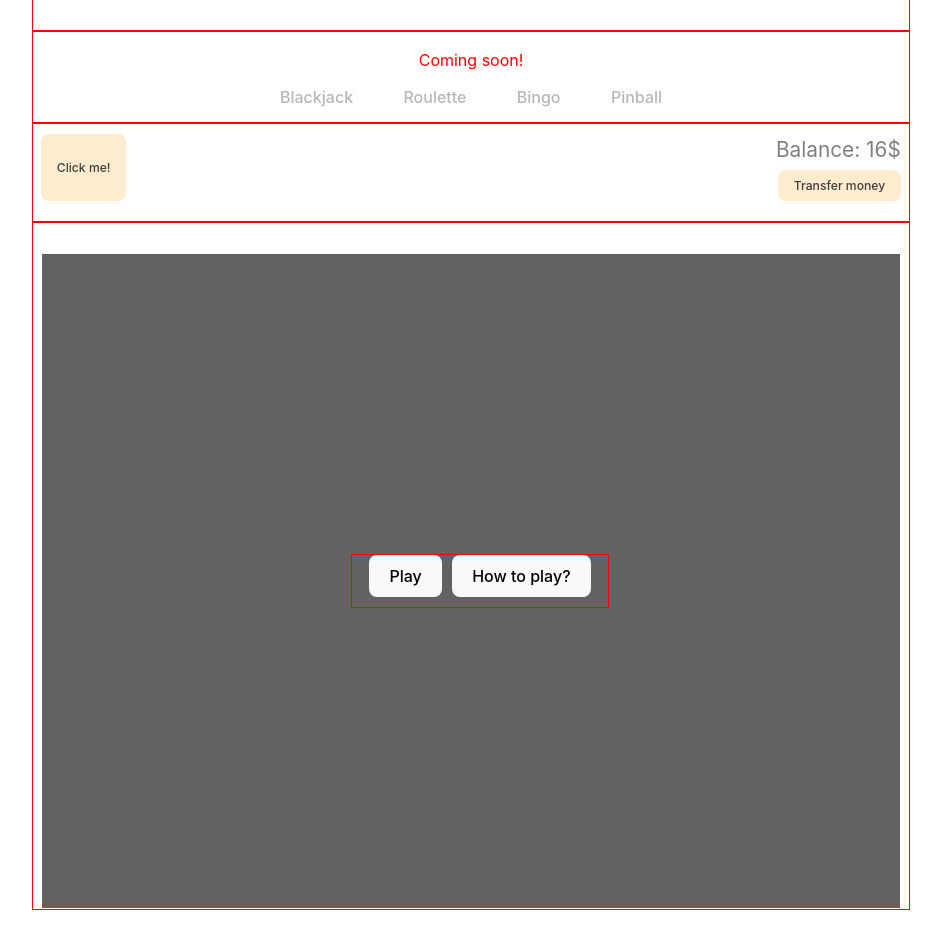
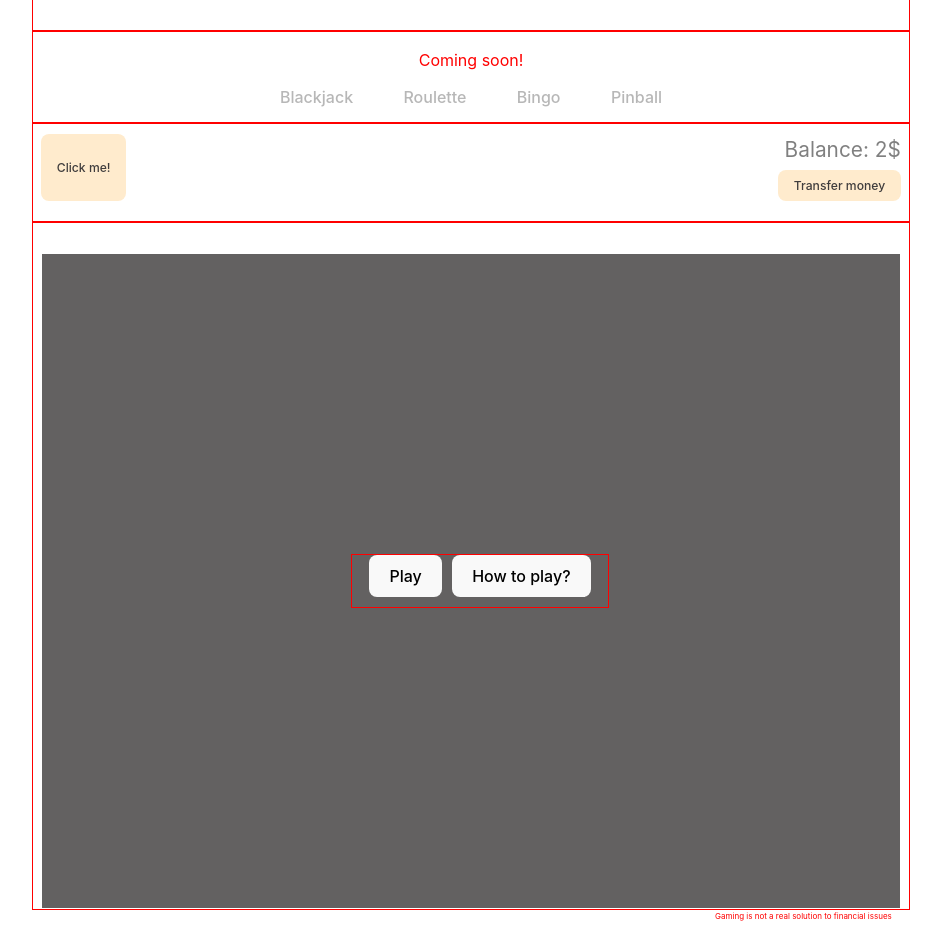
Before and after one commit to Lasis7/Gambling, a Svelte app: page / in a window 1280 px wide. Shown: the part 120-1071 px from the top of the page, without its empty margins (178-1119 px from the left). Built offline with nearby package versions, Linux system fonts and the light colour scheme.

Commit message:
added a funny text

```diff
--- a/src/App.svelte
+++ b/src/App.svelte
@@ -15,7 +15,7 @@
   //VARIABLES RELATED TO: __App.svelte__
   //------------------------------------
 
-  let balance = 16;
+  let balance = 2;
   let gameOver = false;
   $: notEnoughMoney = balance < 4;
 
@@ -303,7 +303,7 @@
 </script>
 
 {#if !captchaLoading}
-  <Heading heading="Pallokeno" />
+  <Heading heading="Ballgame©®℗™℠" />
 
   <Navbar />
 
@@ -476,6 +476,12 @@
   </div>
 {/if}
 
+<div class="container-norefund">
+  <div class="item-norefund">
+    Gaming is not a real solution to financial issues
+  </div>
+</div>
+
 <style>
   .weatherContainer {
     display: flex;
@@ -588,6 +594,19 @@
     grid-column: 3;
   }
 
+  .container-norefund {
+    display: grid;
+    grid-template-columns: 1fr 1fr;
+  }
+
+  .item-norefund {
+    display: grid;
+    grid-column: 2;
+    justify-content: right;
+    color: red;
+    font-size: 0.5rem;
+  }
+
   button:hover {
     color: aqua;
   }
```
